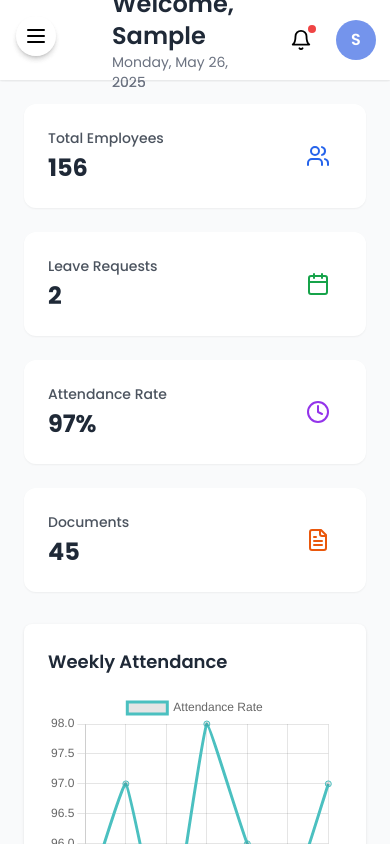
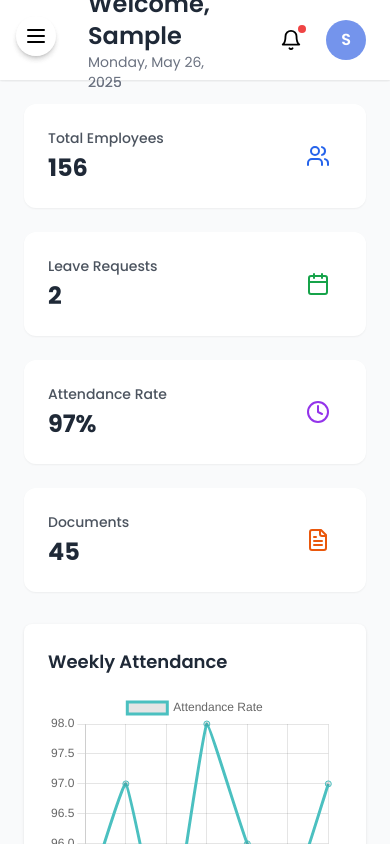
Before and after one commit to sarangan777/react-app, a React (Vite) app: page /admin/dashboard in a window 390 px wide. Built offline with nearby package versions, Linux system fonts and the light colour scheme; sample sign-in values are in the browser's storage.

Commit message:
Fix header layout for responsive design

```diff
--- a/src/components/TopHeader.tsx
+++ b/src/components/TopHeader.tsx
@@ -26,13 +26,13 @@ const TopHeader: React.FC<TopHeaderProps> = ({ sidebarOpen, onToggleSidebar }) =
     } left-0 flex items-center`}>
       <div className="flex-1 px-6 flex items-center">
         <button
-          className="p-2 rounded-lg hover:bg-gray-100 md:hidden"
+          className={`p-2 rounded-lg hover:bg-gray-100 ${sidebarOpen ? 'md:hidden' : ''}`}
           onClick={onToggleSidebar}
         >
           <Menu size={24} />
         </button>
 
-        <div className="flex flex-col ml-12 md:ml-0">
+        <div className="flex flex-col ml-6">
           <h2 className="text-2xl font-semibold text-gray-800">Welcome, {firstName}</h2>
           <p className="text-sm text-gray-500">{formattedDate}</p>
         </div>
```
